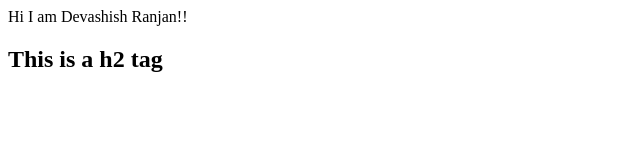
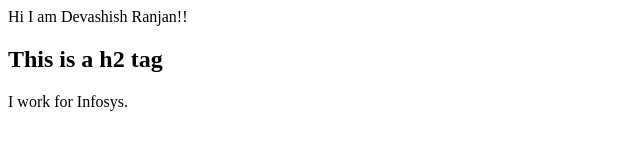
Before and after one commit to DRM215-spec/FirstRepo, a plain HTML site: page index.html in a window 1280 px wide. Shown: the whole page, without its empty margins (0-640 px from the left). Drawn offline with Linux system fonts and the light colour scheme.

Commit message:
Update: added a line

```diff
--- a/index.html
+++ b/index.html
@@ -10,5 +10,7 @@
     Hi I am Devashish Ranjan!!
 
     <h2>This is a h2 tag</h2>
+
+    I work for Infosys.
 </body>
 </html>
```
